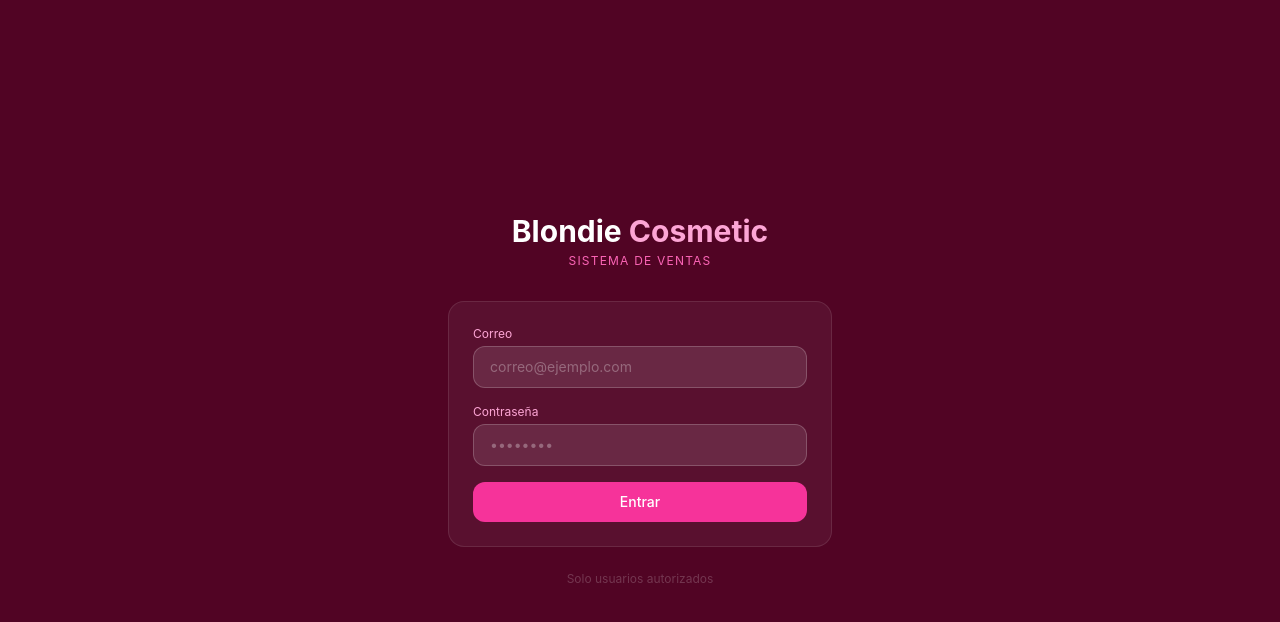
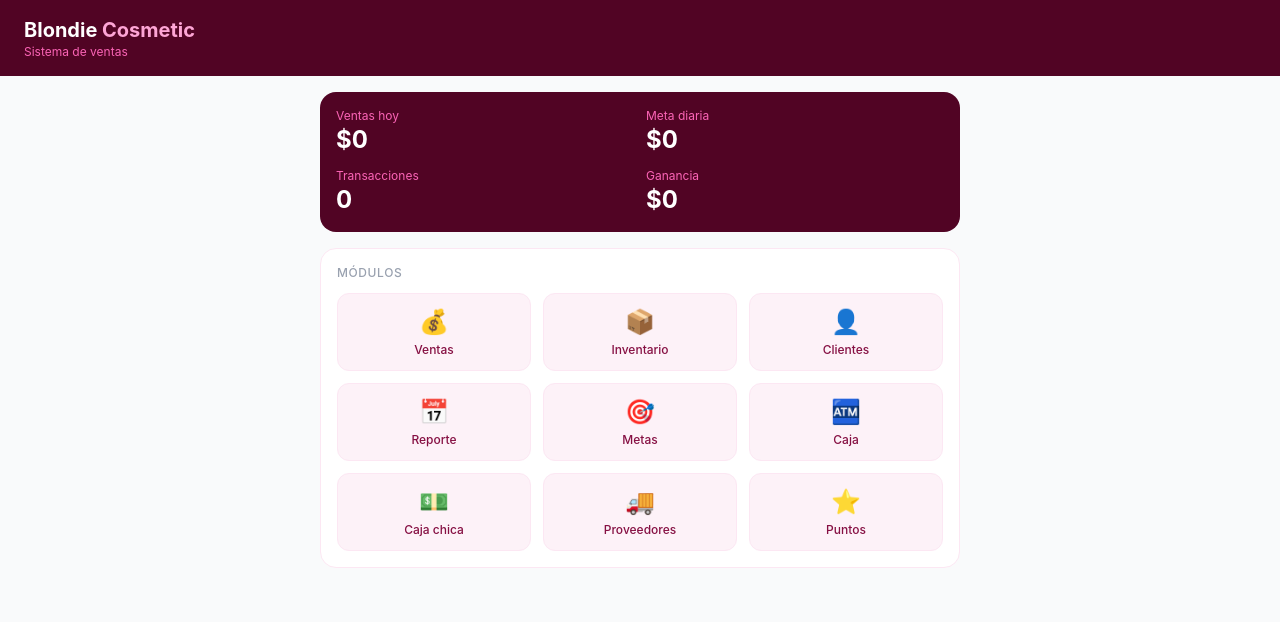
Before and after one commit to fran09fuentes-bot/Blondie-cosmetic, a React (Vite) app: page / in a window 1280 px wide. Shown: the top 622 px of the page. Built offline with nearby package versions, Linux system fonts and the light colour scheme.

Commit message:
Update App.jsx

```diff
--- a/src/App.jsx
+++ b/src/App.jsx
@@ -1,11 +1,94 @@
-import { BrowserRouter, Routes, Route } from 'react-router-dom'
-import Login from './pages/Login'
+import { BrowserRouter, Routes, Route, Link, useNavigate } from 'react-router-dom'
+
+// Páginas placeholder
+function Ventas() { return <Pagina titulo="💰 Ventas" /> }
+function Inventario() { return <Pagina titulo="📦 Inventario" /> }
+function Clientes() { return <Pagina titulo="👤 Clientes" /> }
+function Reporte() { return <Pagina titulo="📅 Reportes" /> }
+function Metas() { return <Pagina titulo="🎯 Metas" /> }
+function Caja() { return <Pagina titulo="🏧 Caja del día" /> }
+function CajaChica() { return <Pagina titulo="💵 Caja chica" /> }
+function Proveedores() { return <Pagina titulo="🚚 Proveedores" /> }
+function Puntos() { return <Pagina titulo="⭐ Puntos" /> }
+
+function Pagina({ titulo }) {
+  return (
+    <div className="min-h-screen bg-gray-50">
+      <Header />
+      <div className="p-6 max-w-2xl mx-auto">
+        <h2 className="text-2xl font-bold text-pink-900 mb-4">{titulo}</h2>
+        <div className="bg-white rounded-2xl p-8 border border-pink-100 text-center text-gray-400">
+          Módulo en construcción 🌸
+        </div>
+      </div>
+    </div>
+  )
+}
+
+function Header() {
+  return (
+    <div className="bg-pink-950 px-6 py-4 flex items-center justify-between">
+      <Link to="/">
+        <h1 className="text-xl font-bold text-white">Blondie <span className="text-pink-300">Cosmetic</span></h1>
+        <p className="text-pink-400 text-xs">Sistema de ventas</p>
+      </Link>
+    </div>
+  )
+}
+
+function Dashboard() {
+  const modulos = [
+    { icon: '💰', label: 'Ventas', path: '/ventas' },
+    { icon: '📦', label: 'Inventario', path: '/inventario' },
+    { icon: '👤', label: 'Clientes', path: '/clientes' },
+    { icon: '📅', label: 'Reporte', path: '/reporte' },
+    { icon: '🎯', label: 'Metas', path: '/metas' },
+    { icon: '🏧', label: 'Caja', path: '/caja' },
+    { icon: '💵', label: 'Caja chica', path: '/caja-chica' },
+    { icon: '🚚', label: 'Proveedores', path: '/proveedores' },
+    { icon: '⭐', label: 'Puntos', path: '/puntos' },
+  ]
+
+  return (
+    <div className="min-h-screen bg-gray-50">
+      <Header />
+      <div className="p-4 max-w-2xl mx-auto">
+        <div className="bg-pink-950 rounded-2xl p-4 mb-4 grid grid-cols-2 gap-3">
+          <div><p className="text-pink-400 text-xs">Ventas hoy</p><p className="text-white text-2xl font-bold">$0</p></div>
+          <div><p className="text-pink-400 text-xs">Meta diaria</p><p className="text-white text-2xl font-bold">$0</p></div>
+          <div><p className="text-pink-400 text-xs">Transacciones</p><p className="text-white text-2xl font-bold">0</p></div>
+          <div><p className="text-pink-400 text-xs">Ganancia</p><p className="text-white text-2xl font-bold">$0</p></div>
+        </div>
+        <div className="bg-white rounded-2xl p-4 border border-pink-100">
+          <p className="text-xs font-medium text-gray-400 uppercase tracking-wider mb-3">Módulos</p>
+          <div className="grid grid-cols-3 gap-3">
+            {modulos.map((m) => (
+              <Link key={m.label} to={m.path} className="bg-pink-50 hover:bg-pink-100 border border-pink-100 rounded-xl p-3 flex flex-col items-center gap-1 transition-colors">
+                <span className="text-2xl">{m.icon}</span>
+                <span className="text-xs font-medium text-pink-900">{m.label}</span>
+              </Link>
+            ))}
+          </div>
+        </div>
+      </div>
+    </div>
+  )
+}
 
 function App() {
   return (
     <BrowserRouter>
       <Routes>
-        <Route path="/" element={<Login />} />
+        <Route path="/" element={<Dashboard />} />
+        <Route path="/ventas" element={<Ventas />} />
+        <Route path="/inventario" element={<Inventario />} />
+        <Route path="/clientes" element={<Clientes />} />
+        <Route path="/reporte" element={<Reporte />} />
+        <Route path="/metas" element={<Metas />} />
+        <Route path="/caja" element={<Caja />} />
+        <Route path="/caja-chica" element={<CajaChica />} />
+        <Route path="/proveedores" element={<Proveedores />} />
+        <Route path="/puntos" element={<Puntos />} />
       </Routes>
     </BrowserRouter>
   )
```
